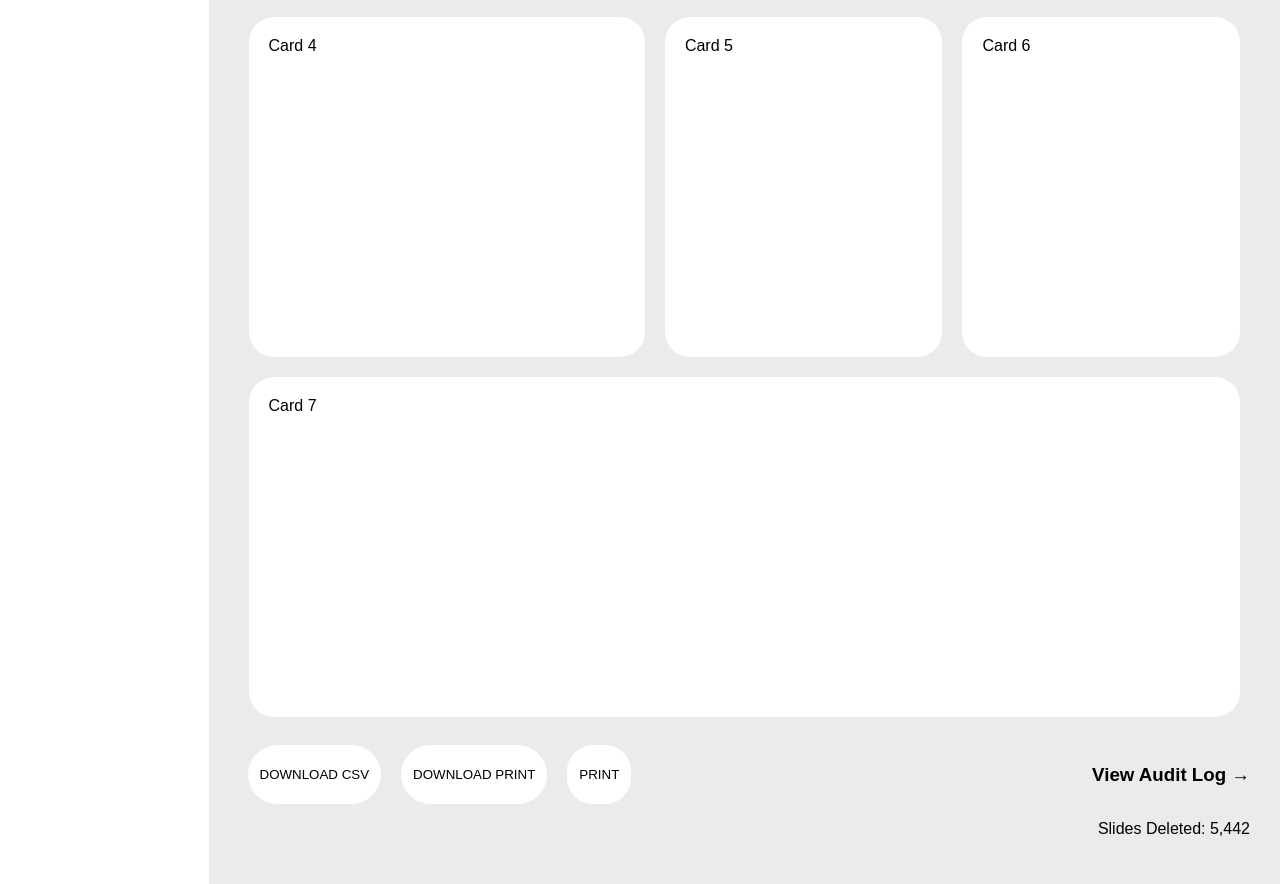
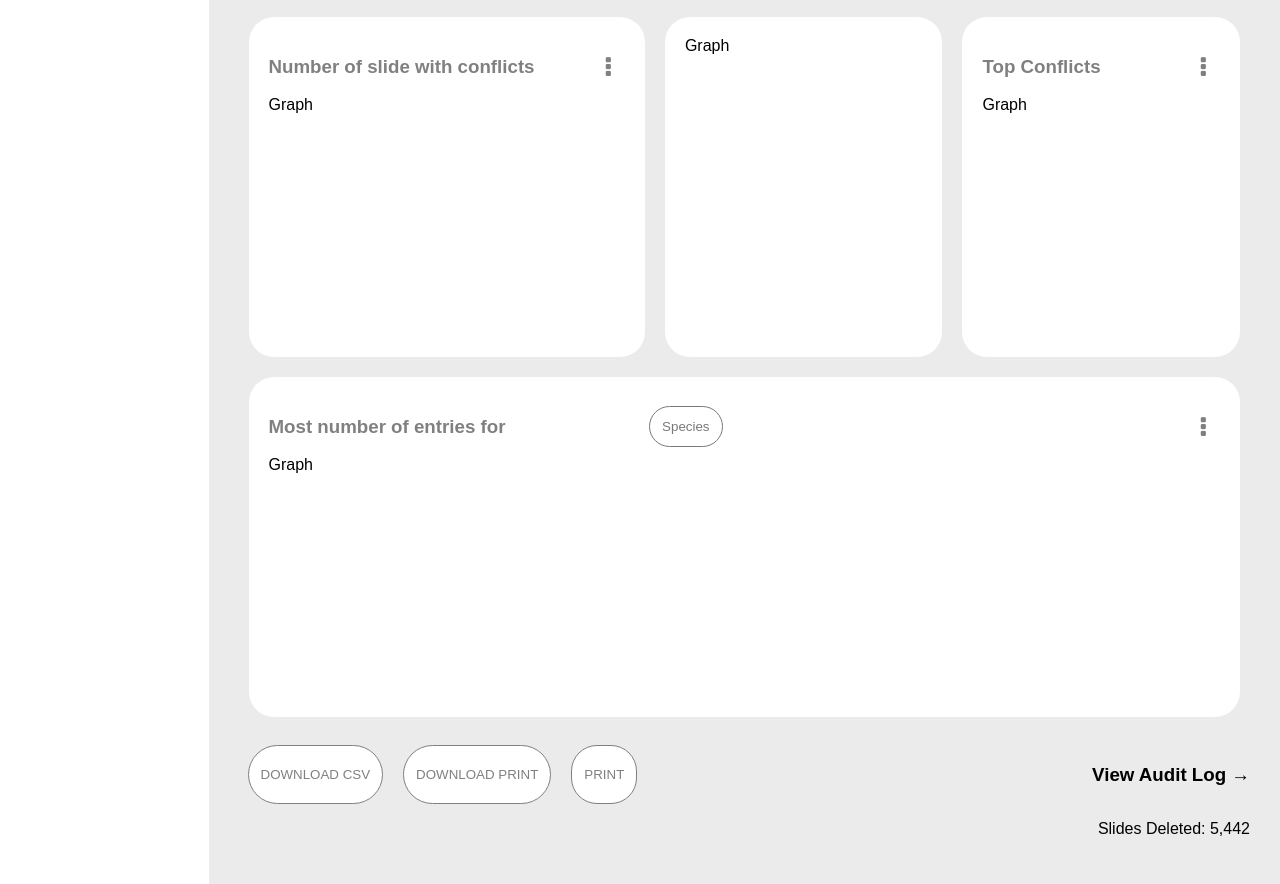
Before and after one commit to Pallab-01/Dashboard-Mockup, a plain HTML site: page index.html in a window 1280 px wide. Shown: the part 554-1438 px from the top of the page. Drawn offline with Linux system fonts and the light colour scheme.

Commit message:
Modified Card4, Card5, Card6 and Card7

```diff
--- a/index.html
+++ b/index.html
@@ -112,12 +112,43 @@
                 </div>
             </div>
             <div class="row">
-                <div class="col-11 card">Card 4</div>
-                <div class="col-12 card">Card 5</div>
-                <div class="col-13 card">Card 6</div>
+                <div class="col-11 card">
+                    <div class="row">
+                        <div class="col-11a"><h3>Number of slide with conflicts</h3></div>
+                        <div class="col-11b"><i class="fa fa-ellipsis-v" style="font-size:24px"></i></div>
+                    </div>
+                    <div class="row">
+                        <div class="col-11c">Graph</div>
+                    </div>
+                </div>
+                <div class="col-12 card">
+                    <div class="row">
+                        <div class="col-12a">Graph</div>
+                    </div>
+                </div>
+                <div class="col-13 card">
+                    <div class="row">
+                        <div class="col-13a"><h3>Top Conflicts</h3></div>
+                        <div class="col-13b"><i class="fa fa-ellipsis-v" style="font-size:24px"></i></div>
+                    </div>
+                    <div class="row">
+                        <div class="col-13c">Graph</div>
+                    </div>
+                </div>
             </div>
             <div class="row">
-                <div class="col-14 card">Card 7</div>
+                <div class="col-14 card">
+                    <div class="row">
+                        <div class="col-14a"><h3>Most number of entries for</h3></div>
+                        <div class="col-14b">
+                            <button id="btn7">Species</button>
+                        </div>
+                        <div class="col-14c"><i class="fa fa-ellipsis-v" style="font-size:24px"></i></div>
+                    </div>
+                    <div class="row">
+                        <div class="col-14d">Graph</div>
+                    </div>
+                </div>
             </div><br>
             <div class="row">
                 <div class="col-15">
--- a/style.css
+++ b/style.css
@@ -19,7 +19,7 @@ body{
     padding-right: 14px;
 }
 .row1 a{
-    color: rgb(37, 36, 36);
+    color: rgb(53, 53, 53);
 }
 .row1 a:hover{
     background-color: rgba(115, 131, 173, 0.63);
@@ -74,15 +74,19 @@ body{
     width: 33.33%;
 }
 .col-11{
+    display: block;
     width: 50%;
 }
 .col-12{
+    display: block;
     width: 33.33%;
 }
 .col-13{
+    display: block;
     width: 33.33%;
 }
 .col-14{
+    display: block;
     width: 100%;
 }
 .card{
@@ -162,8 +166,9 @@ body{
     border: 1px solid black;
 }
 #btn4{
+    color: grey;
     margin-right: 20px;
-    border: 1px;
+    border: 1px solid;
     border-radius: 30px;
     background-color: #fff;
     padding: 12px;
@@ -176,8 +181,9 @@ body{
     cursor: pointer;
 }
 #btn5{
+    color: grey;
     margin-right: 20px;
-    border: 1px;
+    border: 1px solid;
     border-radius: 48px;
     background-color: #fff;
     padding: 12px;
@@ -189,8 +195,9 @@ body{
     cursor: pointer;
 }
 #btn6{
+    color: grey;
     margin-right: 20px;
-    border: 1px;
+    border: 1px solid;
     border-radius: 26px;
     background-color: #fff;
     padding: 12px;
@@ -207,24 +214,29 @@ body{
     align-items: center;
 }
 .col-8a{
+    color: grey;
     display: inline-flex;
     width: 60%;
 }
 .col-8b{
+    color: grey;
     display: inline-flex;
     width: 40%;
     justify-content: flex-end;
     align-items: center;
 }
 .col-8c{
+    color:rgba(66, 66, 153, 0.863);
     display: inline-flex;
     width: 33.33%;
 }
 .col-8d{
+    color: rgba(168, 77, 77, 0.877);
     display: inline-flex;
     width: 33.33%;
 }
 .col-8e{
+    color: green;
     display: inline-flex;
     width: 33.33%;
 }
@@ -234,10 +246,12 @@ body{
     min-width: auto;
 }
 .col-9a{
+    color: grey;
     display: inline-flex;
     width: 60%;
 }
 .col-9b{
+    color: grey;
     display: inline-flex;
     width: 40%;
     justify-content: flex-end;
@@ -248,8 +262,62 @@ body{
     width: 60%;
 }
 .col-10b{
+    color: grey;
     display: inline-flex;
     width: 40%;
     justify-content: flex-end;
     align-items: center;
 }
+.col-11a{
+    color: grey;
+    display: inline-flex;
+    width: 80%;
+}
+.col-11b{
+    color: grey;
+    display: inline-flex;
+    width: 20%;
+    justify-content: flex-end;
+    align-items: center;
+}
+.col-12a{
+    display: inline-flex;
+    width: 100%;
+    height: 100%;
+}
+.col-13a{
+    color: grey;
+    display: inline-flex;
+    width: 80%;
+}
+.col-13b{
+    color: grey;
+    display: inline-flex;
+    width: 20%;
+    justify-content: flex-end;
+    align-items: center;
+}
+.col-14a{
+    color: grey;
+    display: inline-flex;
+    width: 40%;
+}
+.col-14b{
+    display: inline-flex;
+    width: 40%;
+    align-items: center;
+}
+.col-14c{
+    color: grey;
+    display: inline-flex;
+    width: 20%;
+    justify-content: flex-end;
+    align-items: center;
+}
+#btn7{
+    color: rgb(122, 120, 120);
+    border: 1px solid;
+    border-radius: 26px;
+    background-color: #fff;
+    padding: 12px;
+}
```
